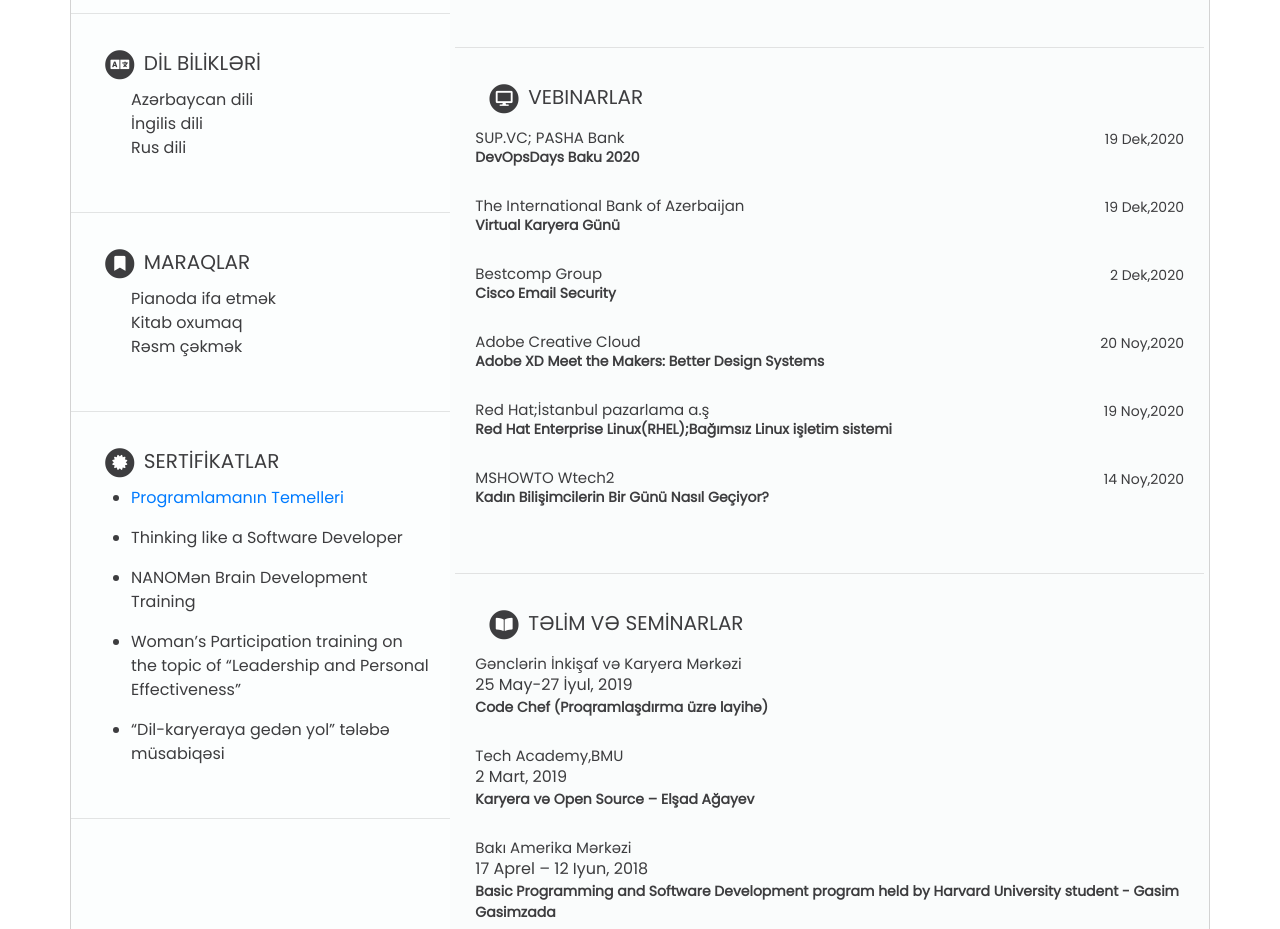
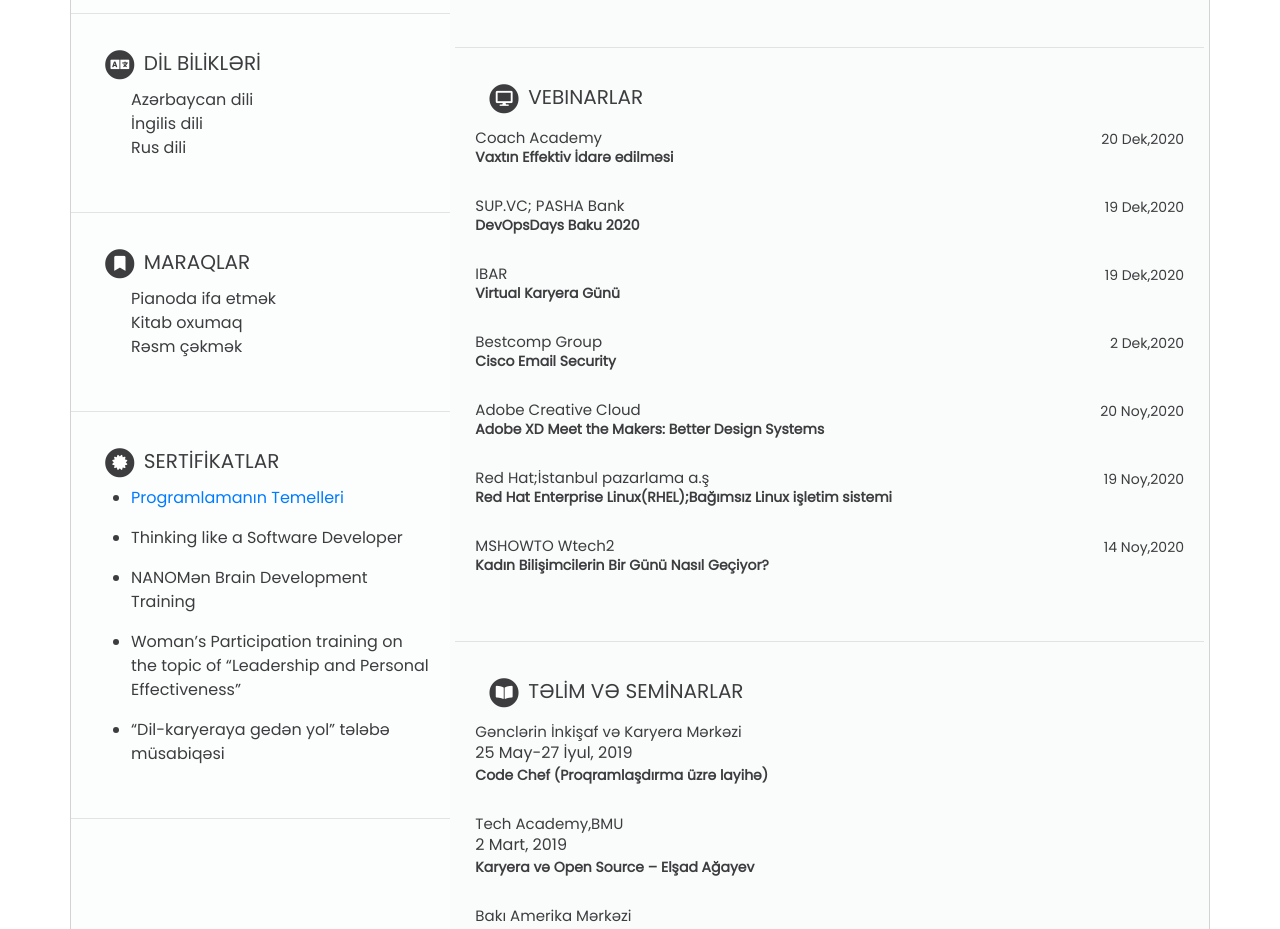
Before and after one commit to Aysel19/Resume, a plain HTML site: page index.html in a window 1280 px wide. Shown: the part 1181-2110 px from the top of the page. Drawn offline with nearby package versions, Linux system fonts and the light colour scheme.

Commit message:
Update index.html

```diff
--- a/index.html
+++ b/index.html
@@ -227,6 +227,14 @@
                             VEBINARLAR
                         </h2>
 
+	 	<div class="training">
+                            <div class="main">
+                                <h3 class="company">Coach Academy</h3>
+				    <div class="date">20 Dek,2020</div>
+                            </div>
+                            <div class="training-title"><b>Vaxtın Effektiv İdarə edilməsi</b></div>
+			 </div>
+                            <br>
 
 	 	<div class="training">
                             <div class="main">
@@ -238,7 +246,7 @@
                             <br>
 	 	<div class="training">
                             <div class="main">
-                                <h3 class="company">The International Bank of Azerbaijan</h3>
+                                <h3 class="company">IBAR</h3>
 				    <div class="date">19 Dek,2020</div>
                             </div>
                             <div class="training-title"><b>Virtual Karyera Günü</b></div>
```
